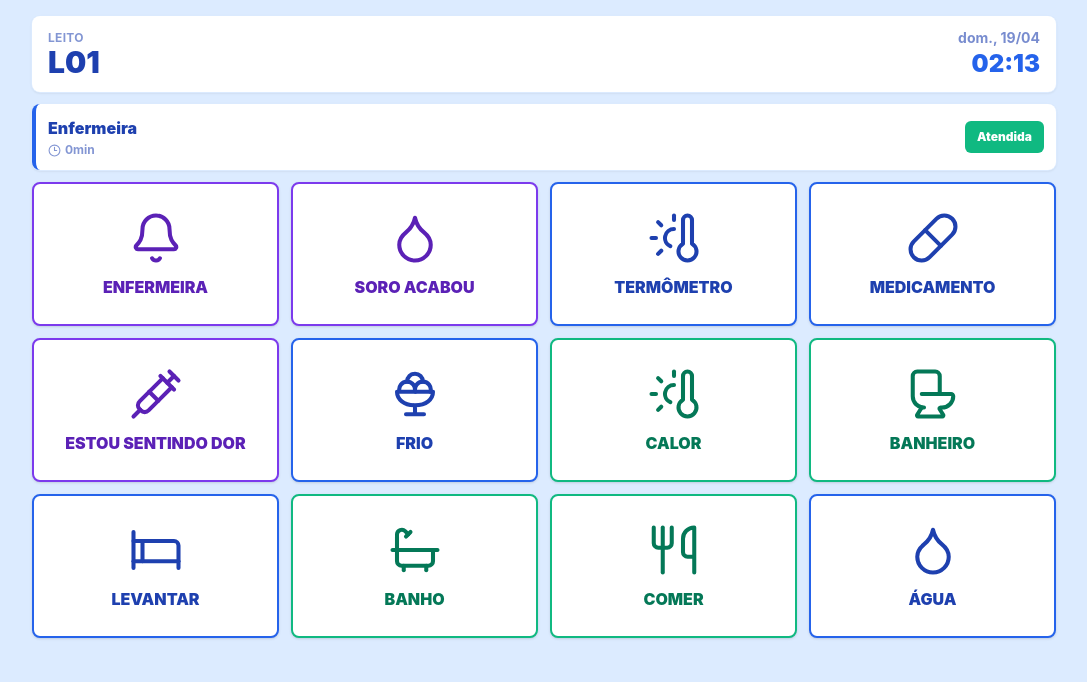
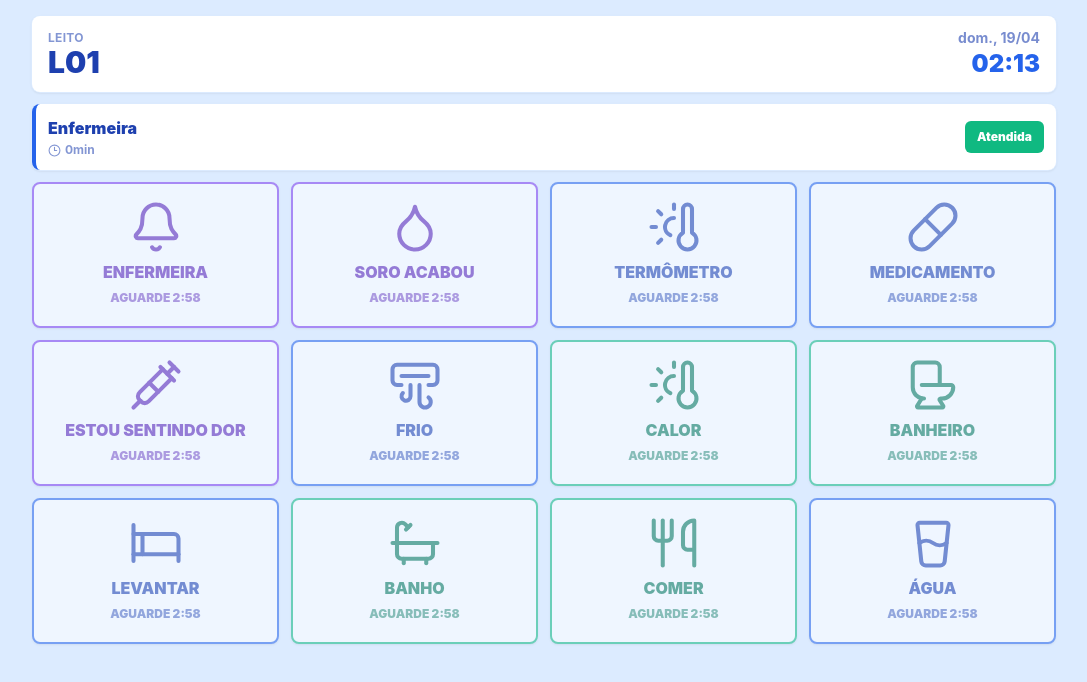
Before and after one commit to PabloAirez/CareBoard, a React (Vite) app in the folder frontend/: page /patient/1 in a window 1280 px wide. Both pictures are taken after a click on the button "ENFERMEIRA". Shown: the top 682 px of the page, without its empty margins (96-1183 px from the left). Built offline with nearby package versions, Linux system fonts and the light colour scheme; no server answers.

Commit message:
feat: Modifing icons and blocking event span

```diff
--- a/frontend/src/components/patient/NeedCard.tsx
+++ b/frontend/src/components/patient/NeedCard.tsx
@@ -5,6 +5,8 @@ interface NeedCardProps {
   icon: ElementType;
   tone: 'primary' | 'secondary' | 'accent';
   onClick: () => void;
+  disabled?: boolean;
+  statusText?: string;
 }
 
 const toneStyles = {
@@ -13,15 +15,19 @@ const toneStyles = {
   accent: 'border-accent bg-accent-light/70 text-accent-dark',
 };
 
-export function NeedCard({ label, icon: Icon, tone, onClick }: NeedCardProps) {
+export function NeedCard({ label, icon: Icon, tone, onClick, disabled = false, statusText }: NeedCardProps) {
   return (
     <button
       type="button"
       onClick={onClick}
-      className={`${toneStyles[tone]} flex min-h-36 flex-col items-center justify-center gap-3 rounded-lg border-2 bg-white p-4 text-center shadow-sm transition active:scale-[0.98]`}
+      disabled={disabled}
+      className={`${toneStyles[tone]} flex min-h-36 flex-col items-center justify-center gap-2 rounded-lg border-2 bg-white p-4 text-center shadow-sm transition enabled:active:scale-[0.98] disabled:cursor-not-allowed disabled:opacity-55`}
     >
       <Icon size={54} strokeWidth={1.8} />
       <span className="text-base font-black uppercase leading-tight">{label}</span>
+      {statusText ? (
+        <span className="min-h-5 text-xs font-black uppercase leading-tight opacity-75">{statusText}</span>
+      ) : null}
     </button>
   );
 }
--- a/frontend/src/components/patient/needs.ts
+++ b/frontend/src/components/patient/needs.ts
@@ -3,12 +3,13 @@ import {
   Bed,
   Bell,
   Droplet,
-  IceCreamBowl,
   Pill,
   Syringe,
   ThermometerSun,
   Toilet,
   Utensils,
+  LucideAirVent,
+  LucideGlassWater
 } from 'lucide-react';
 
 export const patientNeeds = [
@@ -17,11 +18,11 @@ export const patientNeeds = [
   { label: 'Termômetro', icon: ThermometerSun, tone: 'primary' },
   { label: 'Medicamento', icon: Pill, tone: 'primary' },
   { label: 'Estou sentindo dor', icon: Syringe, tone: 'accent' },
-  { label: 'Frio', icon: IceCreamBowl, tone: 'primary' },
+  { label: 'Frio', icon: LucideAirVent, tone: 'primary' },
   { label: 'Calor', icon: ThermometerSun, tone: 'secondary' },
   { label: 'Banheiro', icon: Toilet, tone: 'secondary' },
   { label: 'Levantar', icon: Bed, tone: 'primary' },
   { label: 'Banho', icon: Bath, tone: 'secondary' },
   { label: 'Comer', icon: Utensils, tone: 'secondary' },
-  { label: 'Água', icon: Droplet, tone: 'primary' },
+  { label: 'Água', icon: LucideGlassWater, tone: 'primary' },
 ] as const;
--- a/frontend/src/hooks/usePatientDemands.tsx
+++ b/frontend/src/hooks/usePatientDemands.tsx
@@ -31,10 +31,17 @@ export function usePatientDemands(bedId?: number) {
   }, [bedId, demands]);
 
   const createDemand = useCallback((type: string) => {
-    if (!bedId) return;
-    addPatientDemand(bedId, type);
+    if (!bedId) return false;
+
+    const hasActiveDemand = activeDemands.some((demand) => demand.type === type);
+    if (hasActiveDemand) return false;
+
+    const demand = addPatientDemand(bedId, type);
+    if (!demand) return false;
+
     refreshDemands();
-  }, [bedId, refreshDemands]);
+    return true;
+  }, [activeDemands, bedId, refreshDemands]);
 
   const resolveDemand = useCallback((demandId: string) => {
     resolvePatientDemand(demandId);
--- a/frontend/src/pages/Patient.tsx
+++ b/frontend/src/pages/Patient.tsx
@@ -6,10 +6,22 @@ import { PatientHeader } from '../components/patient/PatientHeader';
 import { patientNeeds } from '../components/patient/needs';
 import { usePatientDemands } from '../hooks/usePatientDemands';
 
+const DEMAND_COOLDOWN_MS = 3 * 60 * 1000;
+const getCooldownStorageKey = (bedId: number) => `careboard:patient-demand-cooldown:${bedId}`;
+
+const formatCooldown = (milliseconds: number) => {
+  const totalSeconds = Math.max(0, Math.ceil(milliseconds / 1000));
+  const minutes = Math.floor(totalSeconds / 60);
+  const seconds = String(totalSeconds % 60).padStart(2, '0');
+
+  return `${minutes}:${seconds}`;
+};
+
 export default function Patient() {
   const { bedId } = useParams();
   const numericBedId = Number(bedId);
   const [now, setNow] = useState(() => new Date());
+  const [cooldownUntil, setCooldownUntil] = useState(0);
   const { demands, createDemand, resolveDemand } = usePatientDemands(numericBedId);
 
   useEffect(() => {
@@ -17,9 +29,32 @@ export default function Patient() {
     return () => clearInterval(interval);
   }, []);
 
+  useEffect(() => {
+    if (!Number.isInteger(numericBedId) || numericBedId <= 0) return;
+
+    const storedCooldown = Number(localStorage.getItem(getCooldownStorageKey(numericBedId)));
+    setCooldownUntil(Number.isFinite(storedCooldown) ? storedCooldown : 0);
+  }, [numericBedId]);
+
   if (!Number.isInteger(numericBedId) || numericBedId <= 0) {
     return <Navigate to="/" replace />;
   }
+
+  const cooldownRemaining = Math.max(0, cooldownUntil - now.getTime());
+  const isCooldownActive = cooldownRemaining > 0;
+
+  const handleCreateDemand = (type: string) => {
+    if (isCooldownActive) return;
+
+    const wasCreated = createDemand(type);
+    if (!wasCreated) return;
+
+    const clickedAt = Date.now();
+    const nextCooldownUntil = clickedAt + DEMAND_COOLDOWN_MS;
+    localStorage.setItem(getCooldownStorageKey(numericBedId), String(nextCooldownUntil));
+    setNow(new Date(clickedAt));
+    setCooldownUntil(nextCooldownUntil);
+  };
 
   return (
     <main className="min-h-screen bg-primary-light/40 p-3 text-primary-dark sm:p-4">
@@ -29,15 +64,22 @@ export default function Patient() {
         <ActiveDemandList demands={demands} onResolve={resolveDemand} />
 
         <section className="grid grid-cols-2 gap-3 sm:grid-cols-3 md:grid-cols-4">
-          {patientNeeds.map((need) => (
+          {patientNeeds.map((need) => {
+            const hasActiveDemand = demands.some((demand) => demand.type === need.label);
+            const statusText = isCooldownActive ? `Aguarde ${formatCooldown(cooldownRemaining)}` : hasActiveDemand ? 'Pedido ativo' : undefined;
+
+            return (
               <NeedCard
                 key={need.label}
                 label={need.label}
                 icon={need.icon}
                 tone={need.tone}
-              onClick={() => createDemand(need.label)}
+                disabled={isCooldownActive || hasActiveDemand}
+                statusText={statusText}
+                onClick={() => handleCreateDemand(need.label)}
               />
-          ))}
+            );
+          })}
         </section>
       </div>
     </main>
--- a/frontend/src/services/patientDemands.ts
+++ b/frontend/src/services/patientDemands.ts
@@ -32,6 +32,9 @@ export const getPatientDemands = (): Call[] => {
 
 export const addPatientDemand = (bedId: number, type: string) => {
   const demands = readStoredDemands();
+  const hasActiveDemand = demands.some((demand) => demand.bedId === bedId && demand.type === type);
+  if (hasActiveDemand) return null;
+
   const newDemand: StoredPatientDemand = {
     id: crypto.randomUUID(),
     bedId,
```
Lines whose indentation alone changed are shown as unchanged.
